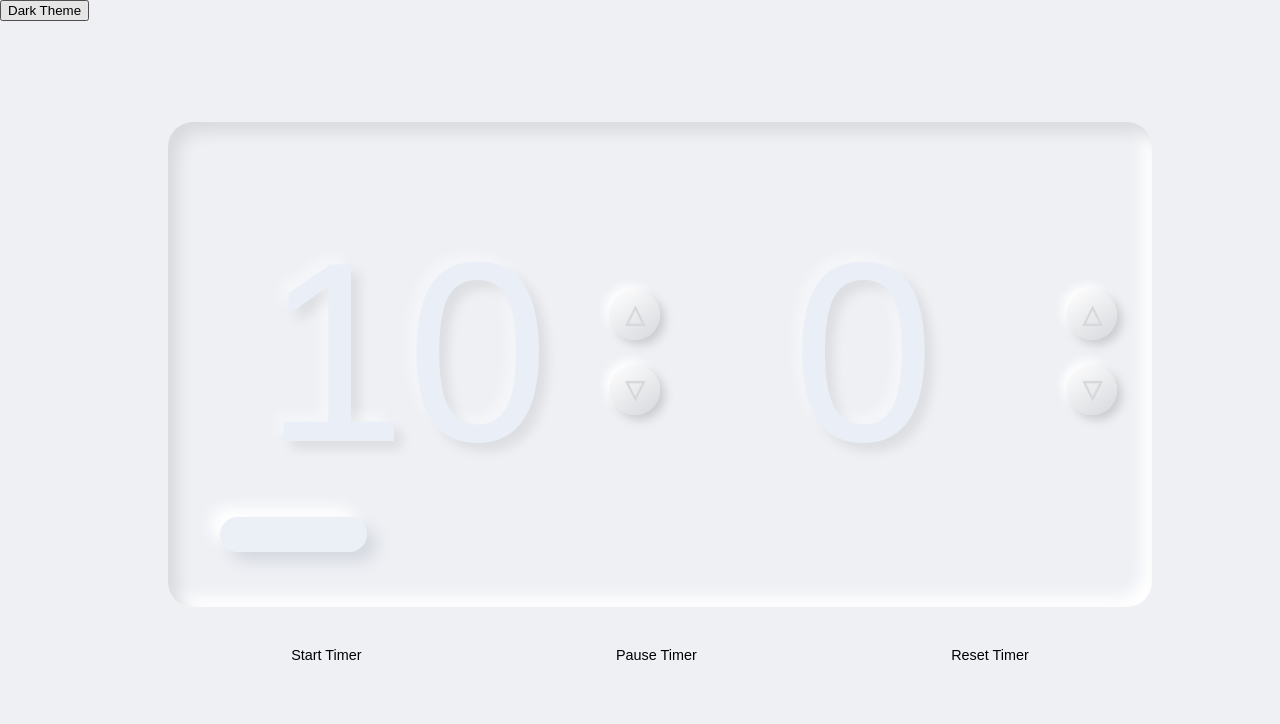
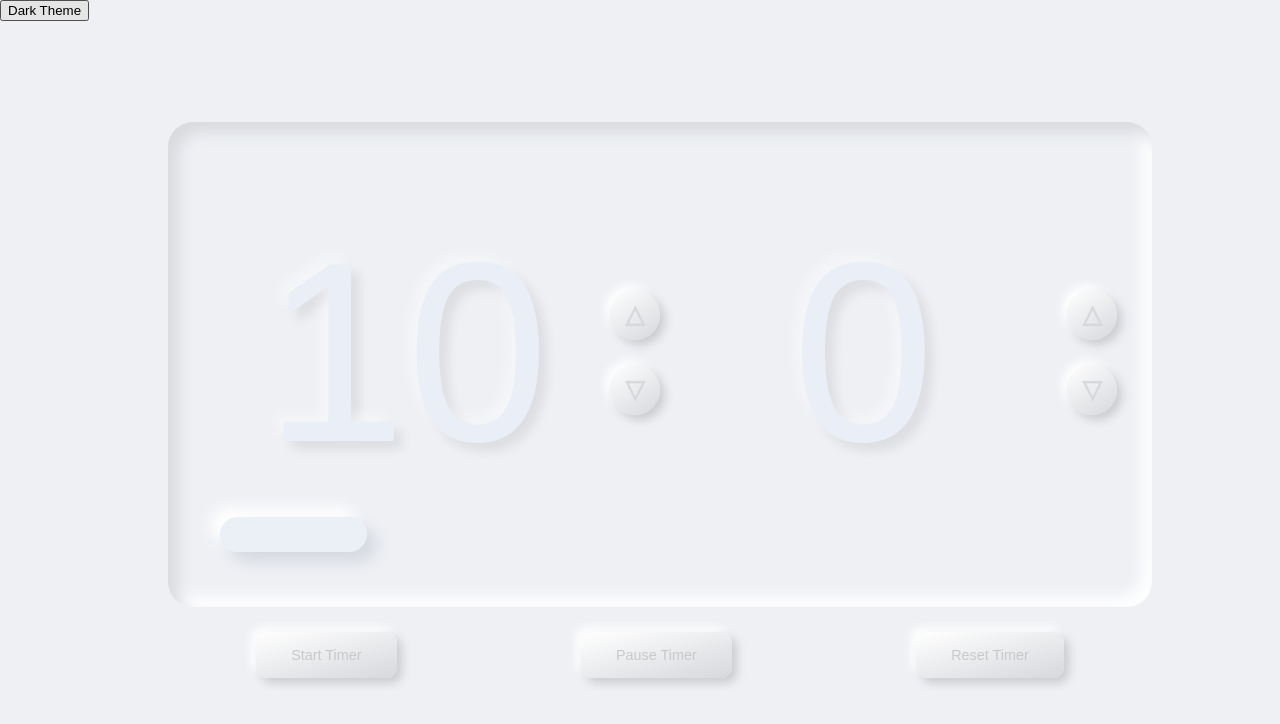
Before and after one commit to dolaron/neu-timer, a Vue app: page / in a window 1280 px wide. Shown: the top 724 px of the page. Built offline with nearby package versions, Linux system fonts and the light colour scheme.

Commit message:
add light theme css vars

```diff
--- a/src/components/Timer.vue
+++ b/src/components/Timer.vue
@@ -69,10 +69,12 @@ export default {
     },
 
     progress() {
-      if (this.time && this.isRunning) {
-        return (this.time * 100) / this.startTime;
-      } else if (this.time && !this.isRunning) {
-        return (this.time * 100) / (this.max * 60 + this.secondsData)
+      if (this.time) {
+        if (this.isRunning) {
+          return (this.time * 100) / this.startTime;
+        } else if (!this.isRunning) {
+          return (this.time * 100) / (this.max * 60 + this.secondsData)
+        }
       }
       return 0;
     },
--- a/src/styles/main.scss
+++ b/src/styles/main.scss
@@ -19,11 +19,18 @@
   --timer-input-selection-background: beige;
 
   --timer-button-color: #d6d8dc;
-  --timer-button-after-color: #b4b6b9;
+  --timer-button-after-color: #bcbec0;
   --timer-button-before-background: linear-gradient(145deg, #ffffff, var(--timer-button-color));
   --timer-button-after-background: linear-gradient(145deg, #cacccf 10%, var(--timer-button-color) 15%, #faf9f9 80%);
   --timer-button-before-box-shadow: 5px 5px 10px #cacccf, -5px -5px 10px #ffffff;
-  --timer-button-after-box-shadow: -5px -5px 10px #cacccf, 5px 5px 10px #ffffff;
+  --timer-button-after-box-shadow: -3px -3px 7px #cacccf, 3px 3px 7px #ffffff;
+
+  --action-button-color: #c8c9ca;
+  --action-button-color-hover: #959697;
+  --action-button-box-shadow: var(--timer-button-before-box-shadow);
+  --action-button-background: linear-gradient(165deg, #ffffff, var(--timer-button-color));
+  --action-button-box-shadow-hover: var(--timer-button-after-box-shadow);
+  --action-button-background-hover: linear-gradient(165deg, #cacccf 7%, var(--timer-button-color) 25%, #faf9f9 80%);;
 }
 
 :root.dark-theme {
```
